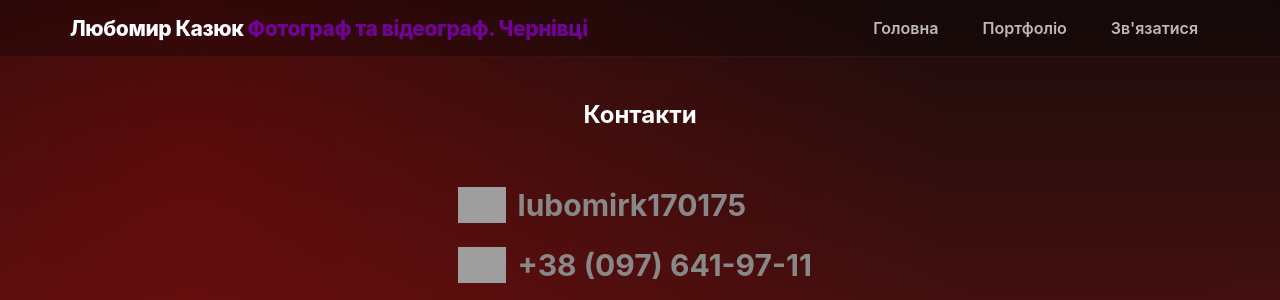
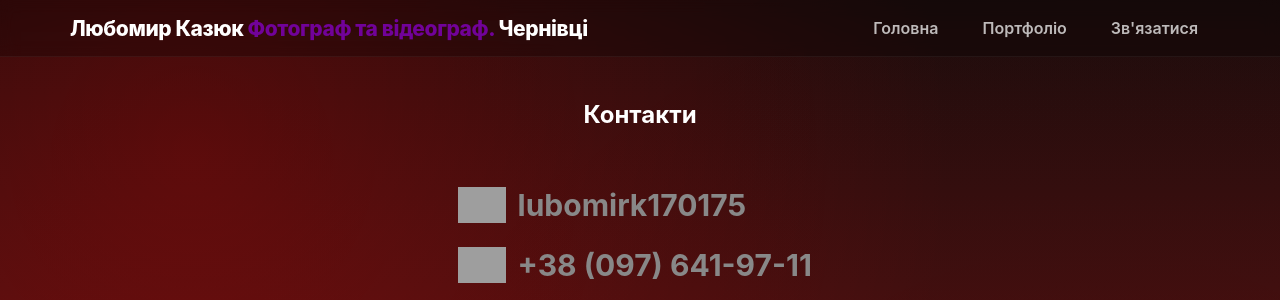
Before and after one commit to VMensem/LubomirVideoV2, a Flask app: page /contact in a window 1280 px wide. Shown: the top 300 px of the page. Run offline with Flask 3, Linux system fonts and the light colour scheme; grey boxes are pictures that could not be loaded.

Commit message:
Update base.html

```diff
--- a/templates/base.html
+++ b/templates/base.html
@@ -19,7 +19,7 @@
 <body>
 <header class="site-header">
   <div class="container header-inner">
-    <a class="brand" href="/">Любомир Казюк<span class="brand-accent"> Фотограф та відеограф. Чернівці</span></a>
+    <a class="brand" href="/">Любомир Казюк<span class="brand-accent"> Фотограф та відеограф.</span> <span class="brand">Чернівці</span></a>
     <button id="navToggle" class="nav-toggle">☰</button>
     <nav id="nav" class="nav">
       <a href="/">Головна</a>
```
